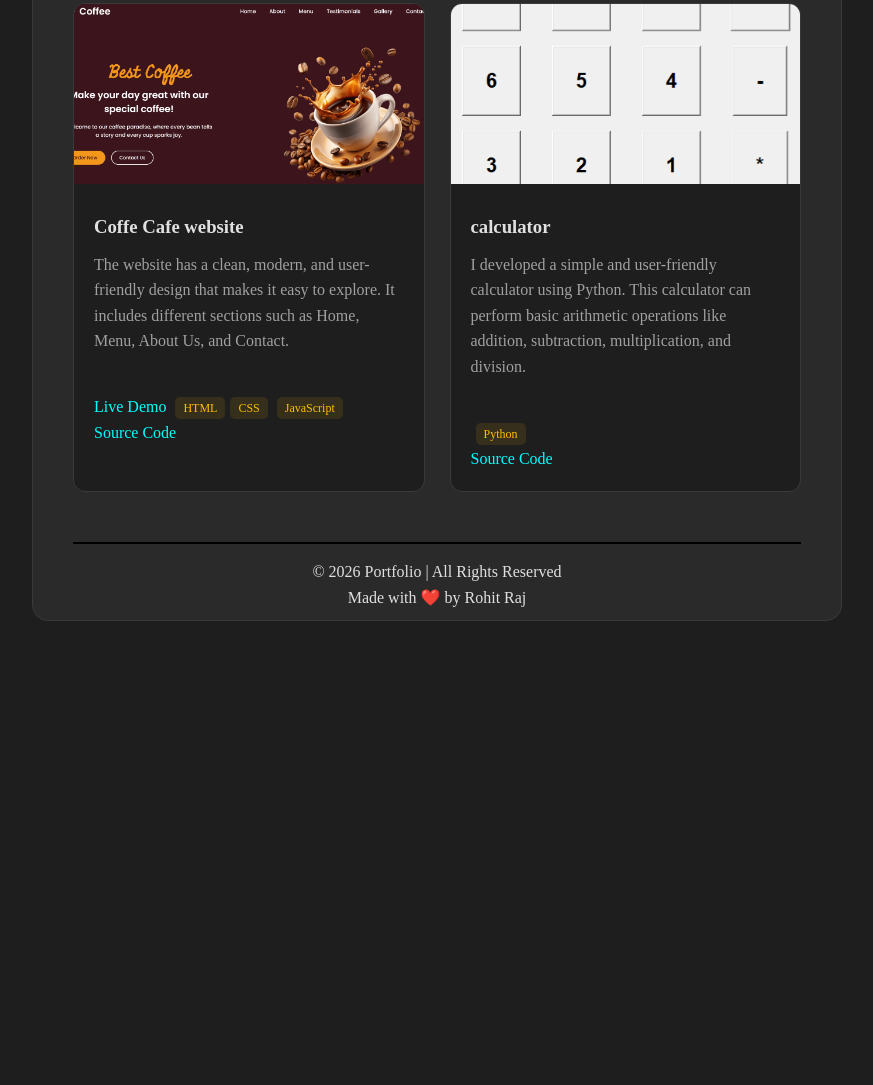
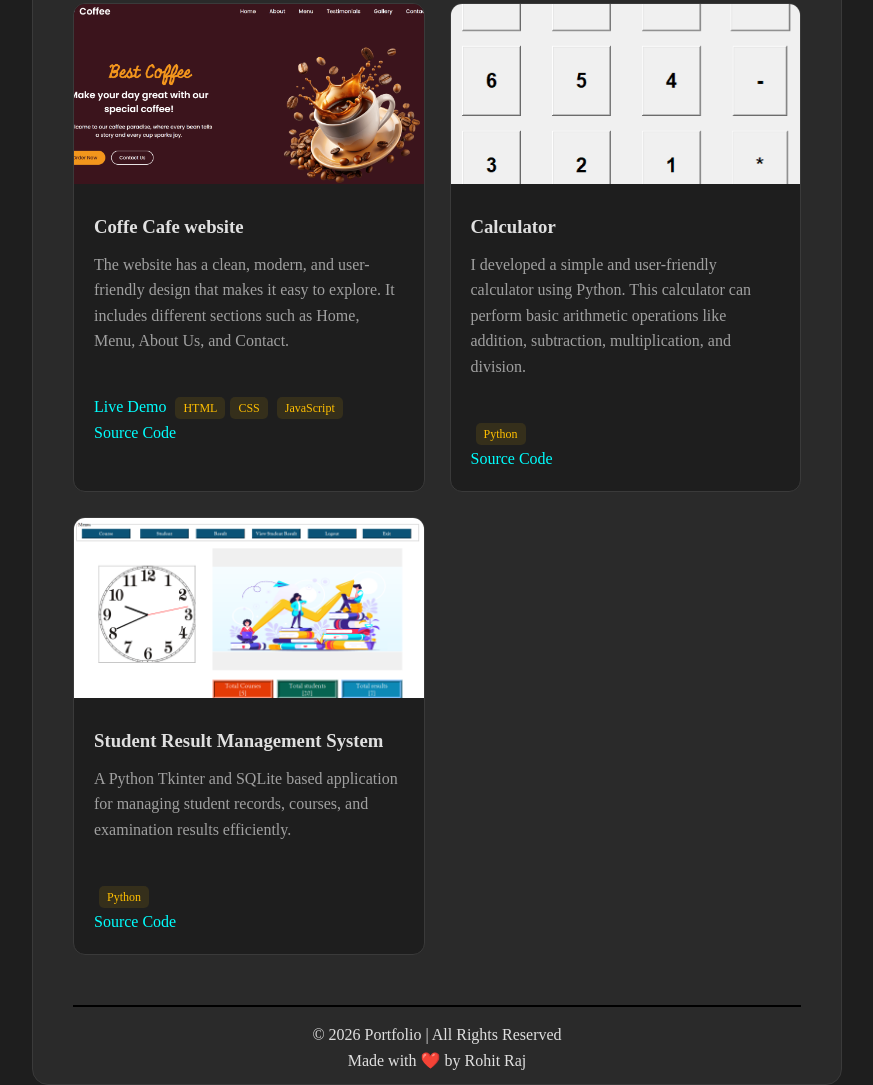
Before and after one commit to byte-49/Portfolio, a plain HTML site: page index.html in a window 1280 px wide. Shown: the part 3119-4204 px from the top of the page, without its empty margins (398-1271 px from the left). Before the commit the page ends 3740 px from the top, so only its background shows below. Drawn offline with Linux system fonts and the light colour scheme.

Commit message:
Added student result management project image

```diff
--- a/index.html
+++ b/index.html
@@ -219,6 +219,7 @@
                     <div class="line"></div>
                 </div>
 
+
             </div>
 
             <!--certifications-->
@@ -299,11 +300,22 @@
                     <div class="project">
                         <img src="pro_pic/calculator.png" alt="">
                         <div class="card">
-                            <h3>calculator</h3>
+                            <h3>Calculator</h3>
                             <p>I developed a simple and user-friendly calculator using Python. This calculator can perform basic arithmetic operations like addition, subtraction, multiplication, and division. </p>
                             <br>
                             <span>Python</span><br>
                             <a href="https://github.com/byte-49/calculator/blob/main/index.py">Source Code</a>
+                        </div>
+                    </div>
+
+                    <div class="project">
+                        <img src="pro_pic/student_pic.png" alt="">
+                        <div class="card">
+                            <h3>Student Result Management System</h3>
+                            <p>A Python Tkinter and SQLite based application for managing student records, courses, and examination results efficiently. </p>
+                            <br>
+                            <span>Python</span><br>
+                            <a href="https://github.com/byte-49/Student_result_managment">Source Code</a>
                         </div>
                     </div>
 
```
Also changed, not shown: pro_pic/student_pic.png (added).
